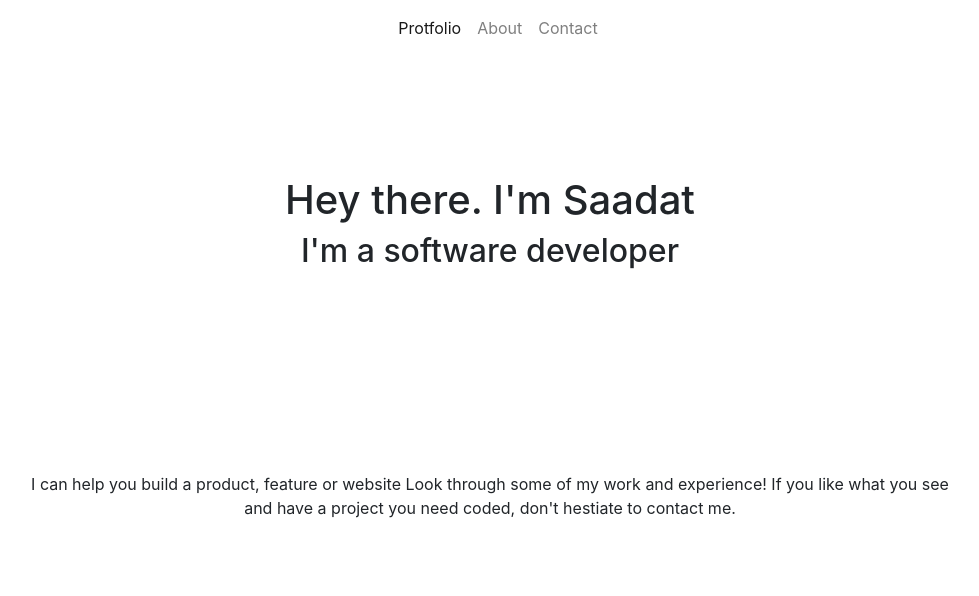
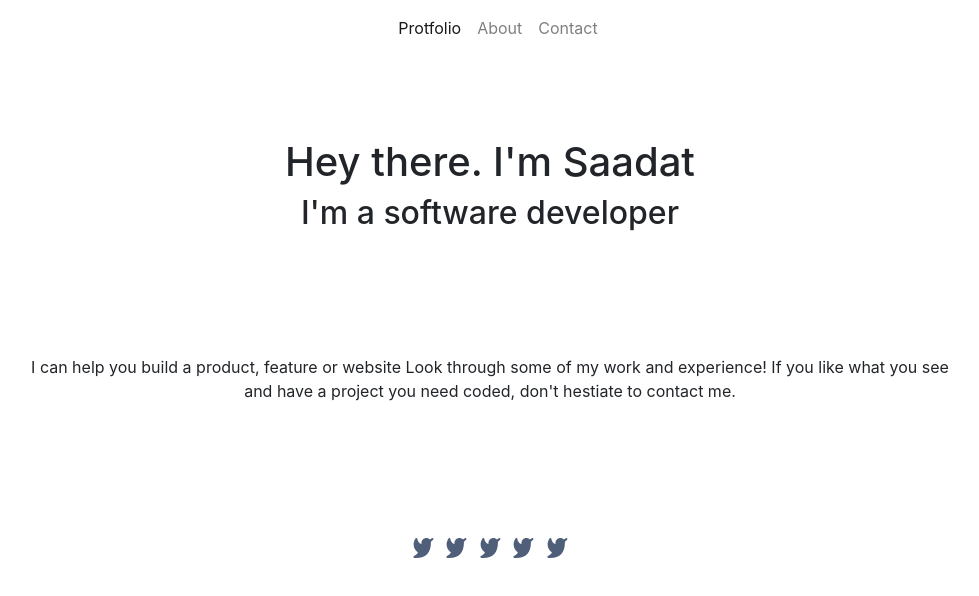
Before and after one commit to Saadat123456/Portfolio-Bootstrap, a website: page index.html in a window 1280 px wide. Shown: the whole page, without its empty margins (150-1129 px from the left). Drawn offline with nearby package versions, Linux system fonts and the light colour scheme.

Commit message:
Add social-media links

```diff
--- a/index.html
+++ b/index.html
@@ -41,6 +41,30 @@
       <p class="description justify-content-center w-75 text-center">
         I can help you build a product, feature or website Look through some of my work and experience! If you like what you see and have a project you need coded, don't hestiate to contact me.
       </p>
+      <div class="row w-100 justify-content-center">
+          <ul class="list-inline">
+            <li class="list-inline-item"><a href="">
+                <img src="images/twitter.svg" alt="">
+              </a>
+            </li>
+            <li class="list-inline-item"><a href="">
+                <img src="images/twitter.svg" alt="">
+              </a>
+            </li>
+            <li class="list-inline-item"><a href="">
+                <img src="images/twitter.svg" alt="">
+              </a>
+            </li>
+            <li class="list-inline-item"><a href="">
+                <img src="images/twitter.svg" alt="">
+              </a>
+            </li>
+            <li class="list-inline-item"><a href="">
+                <img src="images/twitter.svg" alt="">
+              </a>
+            </li>
+          </ul>
+      </div>
     </section>
 
     <!-- Optional JavaScript -->
```
Also changed, not shown: images/twitter.svg (added).
